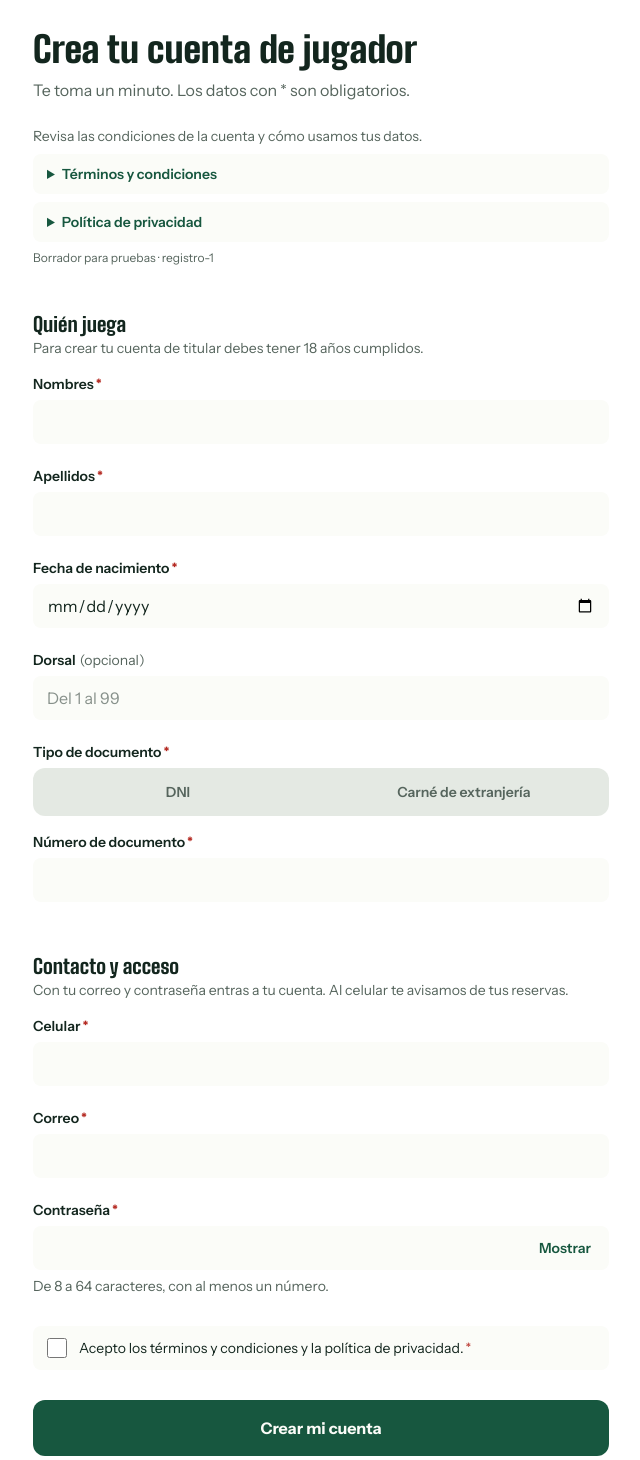
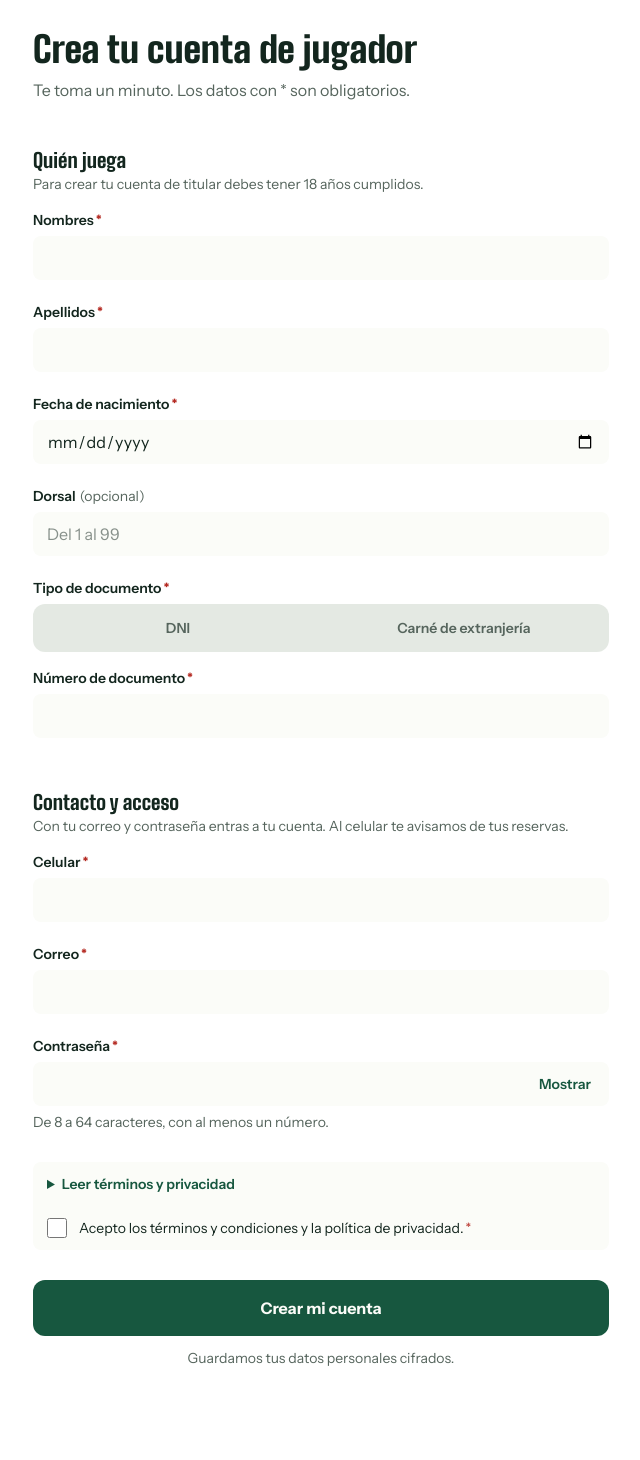
Before and after one commit to andr2116d/canchas-reservas, a Next.js app in the folder client/: page /registro in a window 1280 px wide. Shown: the part 310-1770 px from the top of the page, without its empty margins (319-959 px from the left). After the commit the page ends 1710 px from the top, so only its background shows below. Built offline with nearby package versions, Linux system fonts and the light colour scheme.

Commit message:
fix: mostrar los documentos junto a la casilla de aceptación

```diff
--- a/client/src/features/registro/componentes/aceptacion-legal-del-registro.tsx
+++ b/client/src/features/registro/componentes/aceptacion-legal-del-registro.tsx
@@ -3,6 +3,7 @@
 import { useController, useFormContext } from "react-hook-form";
 import type { DatosRegistro } from "../esquemas/registro.schema";
 import { VERSION_LEGAL_DEL_REGISTRO } from "../servicios/version-legal-del-registro";
+import { DocumentosDelRegistro } from "./documentos-del-registro";
 
 /** Registra la versión de los documentos solo cuando el jugador marca la casilla. */
 export function AceptacionLegalDelRegistro() {
@@ -14,7 +15,9 @@ export function AceptacionLegalDelRegistro() {
 
   return (
     <div className="text-sm">
-      <label className="flex min-h-11 cursor-pointer items-center gap-3 rounded-lg border border-linea bg-papel px-3.5 py-2 text-tinta">
+      <div className="rounded-lg border border-linea bg-papel">
+        <DocumentosDelRegistro />
+        <label className="flex min-h-11 cursor-pointer items-center gap-3 border-t border-linea px-3.5 py-2 text-tinta">
           <input
             type="checkbox"
             name={name}
@@ -32,6 +35,7 @@ export function AceptacionLegalDelRegistro() {
             <span aria-hidden="true" className="ml-0.5 text-error">*</span>
           </span>
         </label>
+      </div>
       <p id="aceptacion-legal-error" aria-live="polite" className="mt-1.5 font-medium text-error empty:hidden">
         {error?.message}
       </p>
--- a/client/src/features/registro/componentes/documentos-del-registro.tsx
+++ b/client/src/features/registro/componentes/documentos-del-registro.tsx
@@ -1,31 +1,28 @@
 import { VERSION_LEGAL_DEL_REGISTRO } from "../servicios/version-legal-del-registro";
 
-const ESTILO_DOCUMENTO = "rounded-lg border border-linea bg-papel px-3.5 text-sm";
-const ESTILO_TITULO = "cursor-pointer py-2.5 font-semibold text-botella focus-visible:outline-2 focus-visible:outline-botella";
-
-/** Términos de la cuenta y aviso de privacidad disponibles dentro del formulario. */
+/** Tarjeta de términos y privacidad que se abre junto a la casilla de aceptación. */
 export function DocumentosDelRegistro() {
   return (
-    <div className="flex flex-col gap-2">
-      <p className="text-sm text-grava">Revisa las condiciones de la cuenta y cómo usamos tus datos.</p>
-      <details className={ESTILO_DOCUMENTO}>
-        <summary className={ESTILO_TITULO}>Términos y condiciones</summary>
-        <div className="space-y-2 pb-3 text-tinta">
+    <details className="px-3.5">
+      <summary className="cursor-pointer py-3 font-semibold text-botella focus-visible:outline-2 focus-visible:outline-botella">
+        Leer términos y privacidad
+      </summary>
+      <div className="mb-3 space-y-4 rounded-lg border border-linea bg-tiza p-4 text-tinta">
+        <section className="space-y-2">
+          <h2 className="font-semibold">Términos y condiciones</h2>
           <p>Tu cuenta de La Previa identifica a la persona responsable de una reserva de cancha de fútbol 5 o 7.</p>
           <p>El titular de la reserva debe tener 18 años cumplidos. Usa tus propios datos y protege tu contraseña.</p>
           <p>Si haces una reserva, podrás revisar el turno, el precio y las condiciones aplicables antes de pagar.</p>
-        </div>
-      </details>
-      <details className={ESTILO_DOCUMENTO}>
-        <summary className={ESTILO_TITULO}>Política de privacidad</summary>
-        <div className="space-y-2 pb-3 text-tinta">
+        </section>
+        <section className="space-y-2">
+          <h2 className="font-semibold">Política de privacidad</h2>
           <p>Usamos tus nombres, apellidos y documento para identificar al titular y tu fecha de nacimiento para comprobar que eres mayor de edad.</p>
           <p>Tu correo y contraseña te permiten acceder a la cuenta. Pedimos tu celular para contactarte sobre tus reservas. Puedes elegir un dorsal para tu ficha.</p>
           <p>Protegemos tus datos de identificación y contacto con cifrado y guardamos una huella protegida de tu contraseña.</p>
           <p>Puedes ejercer tus derechos de acceso, rectificación, cancelación y oposición. Los datos del responsable, el canal de atención, los destinatarios y los plazos de conservación se precisarán en la versión para publicación.</p>
-        </div>
-      </details>
-      <p className="text-xs text-grava">Borrador para pruebas · {VERSION_LEGAL_DEL_REGISTRO}</p>
-    </div>
+        </section>
+        <p className="text-xs text-grava">Versión {VERSION_LEGAL_DEL_REGISTRO}</p>
+      </div>
+    </details>
   );
 }
--- a/client/src/features/registro/componentes/formulario-registro.tsx
+++ b/client/src/features/registro/componentes/formulario-registro.tsx
@@ -8,7 +8,6 @@ import { AceptacionLegalDelRegistro } from "./aceptacion-legal-del-registro";
 import { CampoContrasena } from "./campo-contrasena";
 import { CampoDeTexto } from "./campo-de-texto";
 import { CamposDelDocumento } from "./campos-del-documento";
-import { DocumentosDelRegistro } from "./documentos-del-registro";
 
 interface GrupoProps {
   titulo: string;
@@ -68,7 +67,6 @@ export function FormularioRegistro({ alEnviarRegistro, errorGeneral }: Formulari
 
   return (
     <form noValidate onSubmit={alEnviarRegistro} className="flex flex-col gap-6">
-      <DocumentosDelRegistro />
       <GrupoDelJugador />
       <GrupoDeContactoYAcceso />
       <AceptacionLegalDelRegistro />
```
Also changed, not shown: 2 other files (tests, documents, lock files or other folders). Lines whose indentation alone changed are shown as unchanged.
